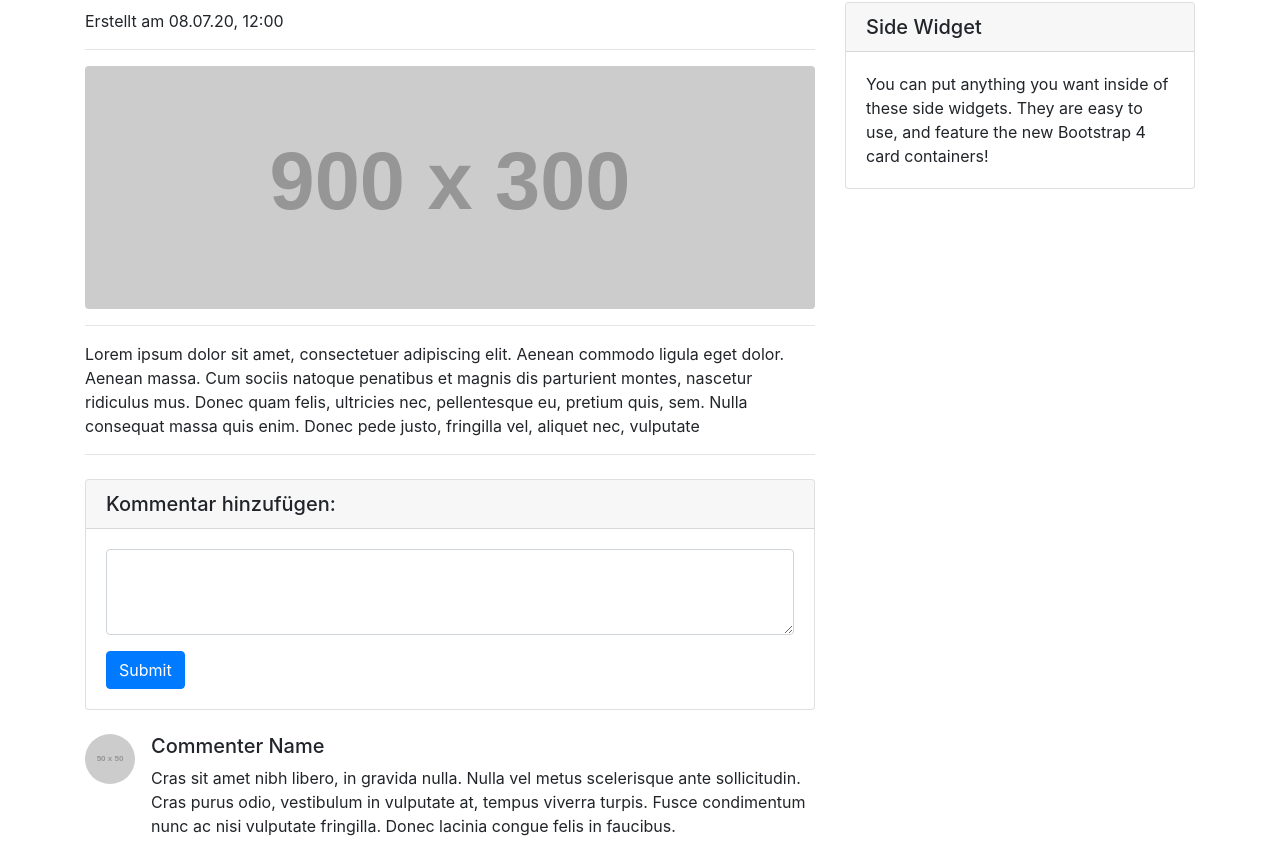
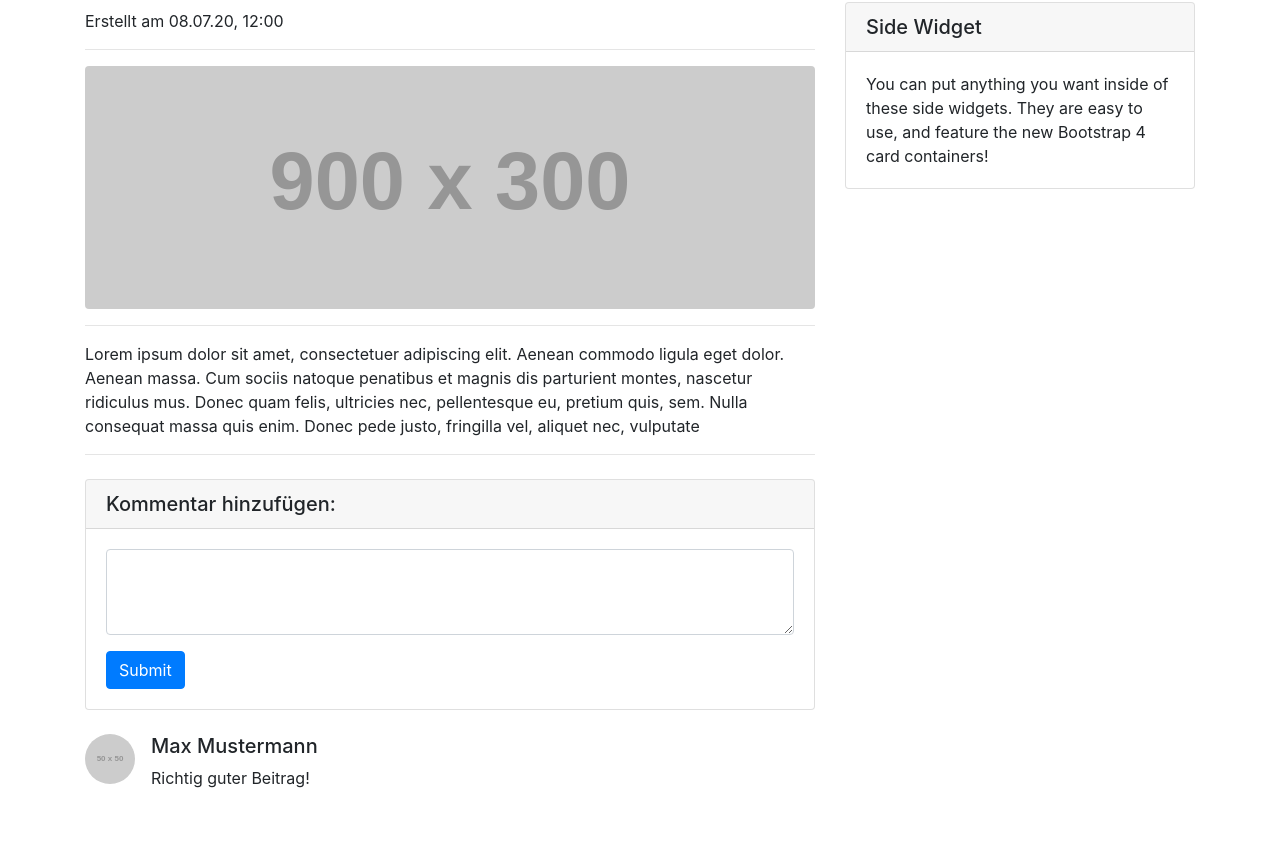
Before and after one commit to dmotroy/blog, an Angular app: page /blog/1 in a window 1280 px wide. Shown: the part 265-1127 px from the top of the page. After the commit the page ends 1079 px from the top, so only its background shows below. Built offline with nearby package versions, Linux system fonts and the light colour scheme.

Commit message:
add blog post comments

```diff
--- /dev/null
+++ b/src/app/_templates/blog-post-comment/blog-post-comment.component.html
@@ -0,0 +1,11 @@
+<div class="media">
+  <img
+    class="d-flex mr-3 rounded-circle"
+    src="http://placehold.it/50x50"
+    alt=""
+  />
+  <div class="media-body">
+    <h5 class="mt-0">{{ comment.name }}</h5>
+    {{ comment.comment }}
+  </div>
+</div>
--- /dev/null
+++ b/src/app/_templates/blog-post-comment/blog-post-comment.component.ts
@@ -0,0 +1,17 @@
+import { Component, OnInit, Input } from '@angular/core';
+import { BlogPostComment } from 'src/app/interfaces/blog-post-comment';
+
+@Component({
+  selector: 'app-blog-post-comment',
+  templateUrl: './blog-post-comment.component.html',
+  styleUrls: ['./blog-post-comment.component.sass']
+})
+export class BlogPostCommentComponent implements OnInit {
+  @Input() comment: BlogPostComment;
+
+  constructor() { }
+
+  ngOnInit(): void {
+  }
+
+}
--- a/src/app/app.module.ts
+++ b/src/app/app.module.ts
@@ -8,6 +8,7 @@ import { AppRoutingModule } from './app-routing.module';
 import { NavigationComponent } from './_templates/navigation/navigation.component';
 import { BlogPostComponent } from './_templates/blog-post/blog-post.component';
 import { BlogPostPageComponent } from './pages/blog-post-page/blog-post-page.component';
+import { BlogPostCommentComponent } from './_templates/blog-post-comment/blog-post-comment.component';
 
 @NgModule({
   declarations: [
@@ -15,7 +16,8 @@ import { BlogPostPageComponent } from './pages/blog-post-page/blog-post-page.com
     HomePageComponent,
     NavigationComponent,
     BlogPostComponent,
-    BlogPostPageComponent
+    BlogPostPageComponent,
+    BlogPostCommentComponent
   ],
   imports: [
     BrowserModule,
--- a/src/app/interfaces/blog-post.ts
+++ b/src/app/interfaces/blog-post.ts
@@ -1,6 +1,9 @@
+import { BlogPostComment } from "./blog-post-comment";
+
 export interface BlogPost {
     id: number,
     title: string,
     description: string,
-    created_at: string
+    created_at: string,
+    comments?: BlogPostComment[]
 }
--- a/src/app/pages/blog-post-page/blog-post-page.component.html
+++ b/src/app/pages/blog-post-page/blog-post-page.component.html
@@ -41,17 +41,6 @@
   </div>
 </div>
 
-<div class="media mb-4">
-  <img
-    class="d-flex mr-3 rounded-circle"
-    src="http://placehold.it/50x50"
-    alt=""
-  />
-  <div class="media-body">
-    <h5 class="mt-0">Commenter Name</h5>
-    Cras sit amet nibh libero, in gravida nulla. Nulla vel metus scelerisque
-    ante sollicitudin. Cras purus odio, vestibulum in vulputate at, tempus
-    viverra turpis. Fusce condimentum nunc ac nisi vulputate fringilla. Donec
-    lacinia congue felis in faucibus.
-  </div>
+<div class="mb-4" *ngFor="let comment of blog_post.comments">
+  <app-blog-post-comment [comment]="comment"></app-blog-post-comment>
 </div>
--- a/src/app/pages/blog-post-page/blog-post-page.component.ts
+++ b/src/app/pages/blog-post-page/blog-post-page.component.ts
@@ -3,6 +3,7 @@ import { ActivatedRoute } from '@angular/router';
 import { Location } from '@angular/common';
 import { BlogPost } from 'src/app/interfaces/blog-post';
 import { BlogPostService } from 'src/app/services/blog-post.service';
+import { BlogPostCommentService } from 'src/app/services/blog-post-comment.service';
 
 @Component({
   selector: 'app-blog-post-page',
@@ -16,6 +17,7 @@ export class BlogPostPageComponent implements OnInit {
   constructor(
     private route: ActivatedRoute,
     private blogPostService: BlogPostService,
+    private blogPostCommentService: BlogPostCommentService,
     private location: Location
   ) { }
 
@@ -30,5 +32,6 @@ export class BlogPostPageComponent implements OnInit {
   getBlogPost(): void {
     const id = +this.route.snapshot.paramMap.get('id');
     this.blog_post = this.blogPostService.findById(id);
+    this.blog_post.comments = this.blogPostCommentService.getAllByBlogPostId(id);
   }
 }
```
Also changed, not shown: src/app/_templates/blog-post-comment/blog-post-comment.component.sass (added), 1 other file (tests, documents, lock files or other folders).
